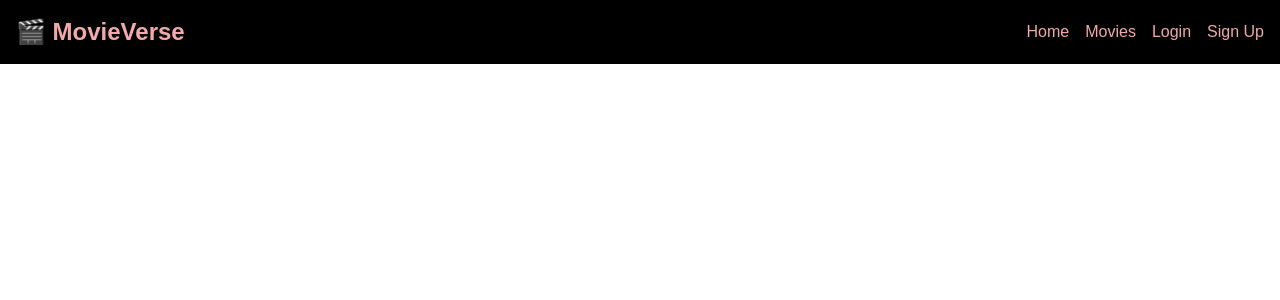
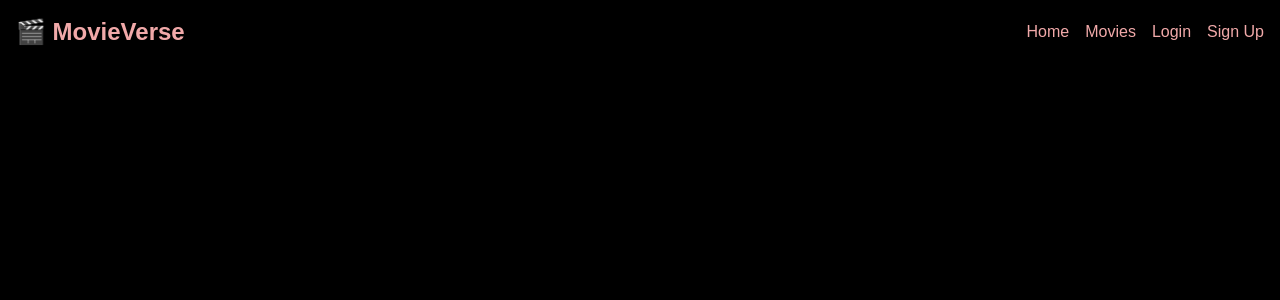
Before and after one commit to vidakpop/movie-booking-, a React (Vite) app: page / in a window 1280 px wide. Shown: the top 300 px of the page. Built offline with nearby package versions, Linux system fonts and the light colour scheme.

Commit message:
Add Dashboard component and update routing in App component

```diff
--- a/src/App.jsx
+++ b/src/App.jsx
@@ -4,7 +4,7 @@ import Navbar from './components/Navbar'
 import Login from './pages/Login'
 import Signup from './pages/Signup'
 import Hero from './components/Hero'
-//import Dashboard from './pages/Dashboard'
+import Dashboard from './pages/Dashboard'
 import Movies from './pages/movies'
 
 const App = () => {
@@ -13,6 +13,7 @@ const App = () => {
       <Navbar />
      {/* <Hero />*/}
       <Routes>
+        <Route path='/' element={<Dashboard />}/>
         <Route path='/login' element={<Login />}/>
         <Route path='/movies' element={<Movies />}/>
         <Route path='/signup' element={<Signup/>}/>
--- a/src/pages/Dashboard.jsx
+++ b/src/pages/Dashboard.jsx
@@ -2,7 +2,9 @@ import React from 'react'
 
 const Dashboard = () => {
   return (
-    <div>Dashboard</div>
+    <div className='relative  w-full h-screen overflow-hidden bg-black text-white'>
+
+    </div>
   )
 }
 
```
